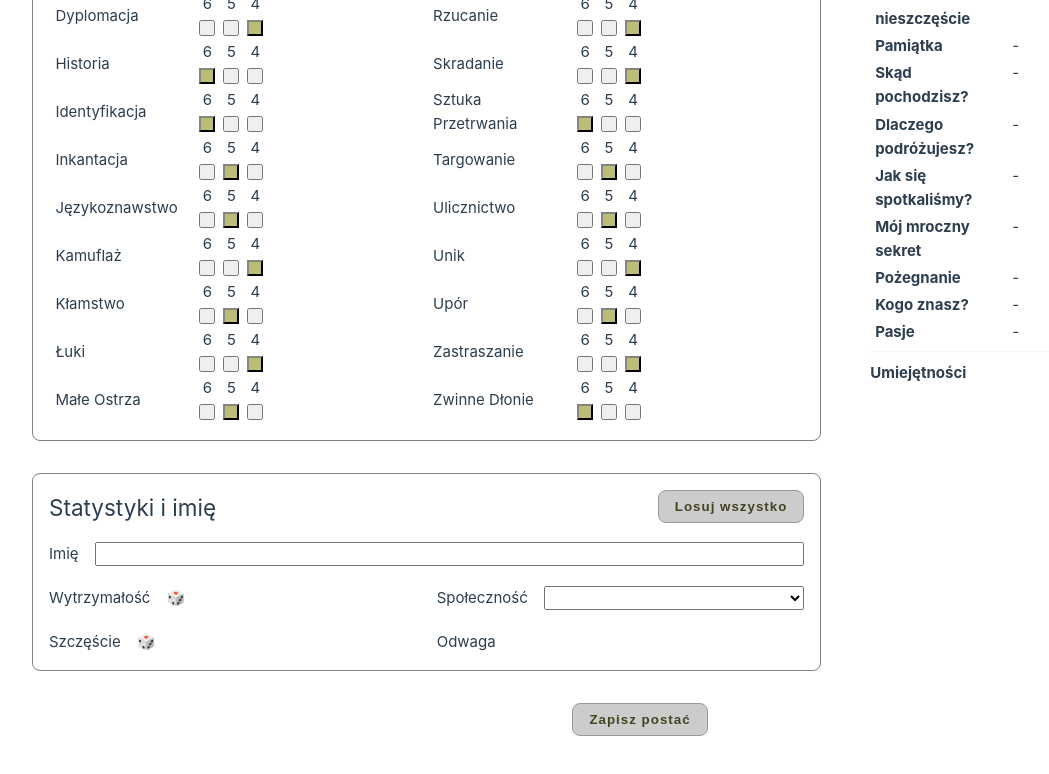
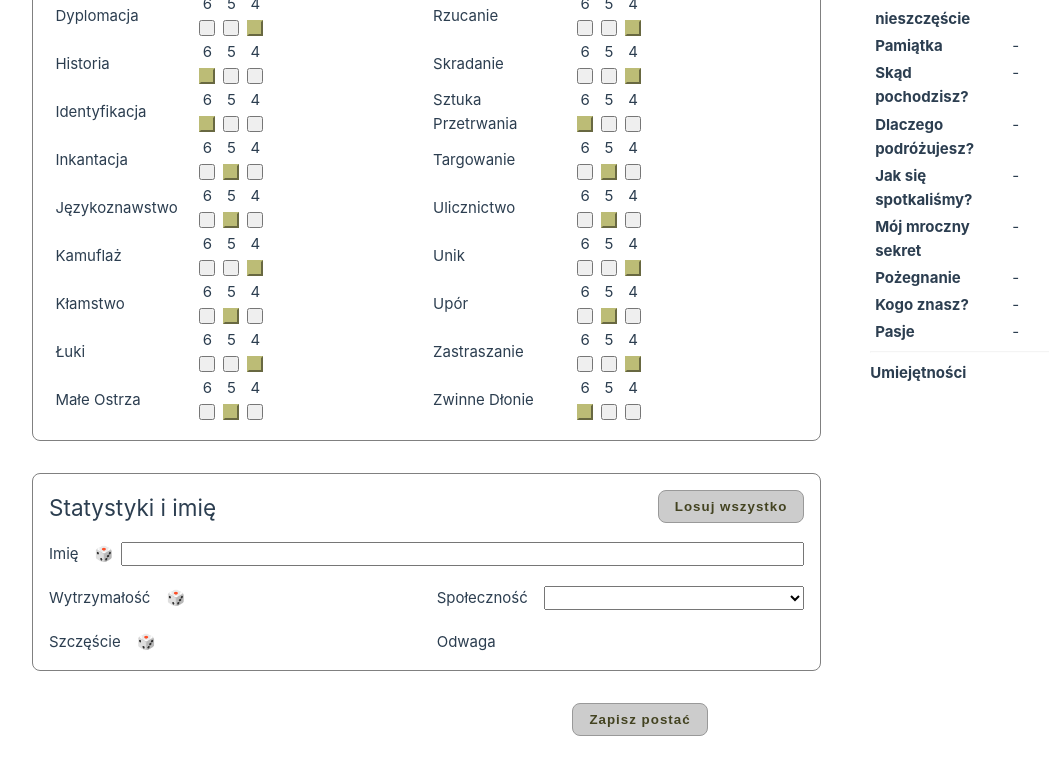
Before and after one commit to krzysztof6563/warlock-adventurer-creator, a Vue app: page /warlock-form in a window 1280 px wide. Both pictures are taken after a click on the button "Losuj". Shown: the part 558-1332 px from the top of the page, without its empty margins (0-1049 px from the left). Built offline with nearby package versions, Linux system fonts and the light colour scheme.

Commit message:
feat: add rollable names and profession restrictions by society

```diff
--- a/src/assets/main.scss
+++ b/src/assets/main.scss
@@ -18,7 +18,7 @@
     --vt-c-text-light-1: var(--vt-c-indigo);
     --vt-c-text-light-2: rgba(60, 60, 60, 0.66);
     --vt-c-text-dark-1: var(--vt-c-white);
-    --vt-c-text-dark-2: rgba(235, 235, 235, 0.64);
+    --vt-c-text-dark-2: rgb(235, 235, 215);
 
     --nonSelectBg: rgb(255 255 255 / 0.05);
     --selectBg: rgb(255 255 255 / 0.15);
--- a/src/components/SkillsSelect.vue
+++ b/src/components/SkillsSelect.vue
@@ -214,7 +214,7 @@ const rollSkills = () => {
 
             &.checked {
                 background: hsl(60, 34%, 60%);
-                border-color: #313131;
+                border-color: hsl(60, 34%, 60%);
             }
         }
     }
--- a/src/components/form/SecondStep.vue
+++ b/src/components/form/SecondStep.vue
@@ -10,6 +10,7 @@
             <div class="form-input span-2-lg">
                 <label for="" class="form-label">{{ $t("adventurer.name") }}</label>
                 <div style="display: flex; gap: 0.5rem">
+                    <span style="cursor: pointer" @click="rollName">🎲</span>
                     <input class="form-input" type="text" v-model="adventurer.name" />
                 </div>
             </div>
@@ -56,7 +57,7 @@
 
 <script setup>
 import { useWalockGeneratorStore } from "@/stores/warlock-generator";
-import { roll } from "@/core/roll";
+import { roll, rollTable } from "@/core/roll";
 import { ref, watch } from "vue";
 import { timeoutScrollToElement } from "@/core/helpers";
 
@@ -65,7 +66,12 @@ const adventurer = generatorStore.adventurer;
 
 const wasRolled = ref(false);
 
+const rollName = () => {
+    adventurer.name = rollTable(1, generatorStore.names.length, generatorStore.names)?.[0] ?? "";
+};
+
 const rollAll = () => {
+    rollName();
     adventurer.stamina = roll("2k6+12");
     adventurer.luck = roll("1k6+7");
     adventurer.society = generatorStore.societies[roll("1k4") - 1];
--- a/src/components/form/ThirdStep.vue
+++ b/src/components/form/ThirdStep.vue
@@ -11,12 +11,16 @@
             <div v-else class="span-2-lg">Wybierz profesje</div>
             <div
                 class="profession capitalize"
-                :class="{ selected: generatorStore.adventurer.profession?.name == profession.name }"
+                :class="{
+                    selected: generatorStore.adventurer.profession?.name == profession.name,
+                    disabled: !isProfessionAvailable(profession),
+                }"
                 v-for="profession in rolledProfessions"
+                :key="profession.name"
                 @click="selectProfession(profession)"
             >
                 <div>
-                    <b>{{ $t(`profession.${profession.name}`) }}</b>
+                    <b>{{ $t(`profession.${profession.name}`) }}{{ professionRestriction(profession) }}</b>
                 </div>
                 <div v-html="professionSkillsString(profession)"></div>
             </div>
@@ -37,6 +41,12 @@ const { t } = useI18n();
 const wasRolled = ref(false);
 let rolledProfessions = ref([]);
 
+const restrictionToSociety = {
+    E: "elf",
+    N: "halfling",
+    K: "dwarf",
+};
+
 const rollProfessions = () => {
     rolledProfessions.value = rollTable(6, 6, generatorStore.professions);
     wasRolled.value = true;
@@ -54,7 +64,20 @@ const professionSkillsString = (profession) => {
     return strings.join("<br>");
 };
 
+const professionRestriction = (profession) => (profession.restriction ? ` (${profession.restriction})` : "");
+const isProfessionAvailable = (profession) => {
+    if (!profession.restriction) {
+        return true;
+    }
+
+    return generatorStore.adventurer.society === restrictionToSociety[profession.restriction];
+};
+
 const selectProfession = (profession) => {
+    if (!isProfessionAvailable(profession)) {
+        return;
+    }
+
     generatorStore.adventurer.setSkillsBasedOnProfession(profession);
     generatorStore.creator.stepCompleted = Math.max(3, generatorStore.creator.stepCompleted);
     timeoutScrollToElement("#fourth-step");
@@ -70,5 +93,10 @@ const selectProfession = (profession) => {
     &.selected {
         background: var(--selectBg);
     }
+
+    &.disabled {
+        opacity: 0.5;
+        cursor: not-allowed;
+    }
 }
 </style>
--- /dev/null
+++ b/src/data/warlock/names.json
@@ -0,0 +1,72 @@
+[
+    "Adelma",
+    "Aileron",
+    "Alfana",
+    "Ambrosio",
+    "Arazmis",
+    "Ariana",
+    "Artemesia",
+    "Arthus",
+    "Dewkel",
+    "Dianne",
+    "Digus",
+    "Dogbert",
+    "Drem",
+    "Dukel",
+    "Elmira",
+    "Falkir",
+    "Ferdimund",
+    "Fezzel",
+    "Follis",
+    "Gelbon",
+    "Gilderby",
+    "Gizelby",
+    "Greedle",
+    "Grut",
+    "Helenne",
+    "Hildebrint",
+    "Hogru",
+    "Hokel",
+    "Hustoff",
+    "Igmund",
+    "Ingela",
+    "Isorn",
+    "Ivadia",
+    "Kallri",
+    "Kimleey",
+    "Ladri",
+    "Lam",
+    "Landrel",
+    "Lianne",
+    "Lin",
+    "Lindus",
+    "Lort",
+    "Lortha",
+    "Lus",
+    "Oanni",
+    "Oeanne",
+    "Oimu",
+    "Olma",
+    "Olmer",
+    "Omund",
+    "Ookla",
+    "Orlo",
+    "Otho",
+    "Oziman",
+    "Ploon",
+    "Prim",
+    "Quintana",
+    "Shara",
+    "Smenk",
+    "Telken",
+    "Valern",
+    "Walkor",
+    "Valkri",
+    "Wanbu",
+    "Wendelur",
+    "Wiborn",
+    "Wik",
+    "Wilke",
+    "Worley",
+    "Yarn"
+]
--- a/src/stores/warlock-generator.js
+++ b/src/stores/warlock-generator.js
@@ -3,6 +3,7 @@ import { defineStore } from "pinia";
 export const useWalockGeneratorStore = defineStore("warlockGenerator", {
     state: () => ({
         skills: [],
+        names: [],
         societies: [],
         professions: [],
         talents: [],
--- a/src/views/WarlockCharacterFormView.vue
+++ b/src/views/WarlockCharacterFormView.vue
@@ -34,6 +34,7 @@ import { useWalockGeneratorStore } from "@/stores/warlock-generator";
 import { useWalockStorageStore } from "@/stores/warlock-storage";
 import { ref, watch } from "vue";
 import skills from "@/data/warlock/skills.json";
+import names from "@/data/warlock/names.json";
 import societies from "@/data/warlock/societies.json";
 import professions from "@/data/warlock/professions.json";
 import talents from "@/data/warlock/talents.json";
@@ -66,6 +67,7 @@ storageStore.init();
 
 const initGenerator = () => {
     generatorStore.skills = ref(skills);
+    generatorStore.names = ref(names);
     generatorStore.societies = ref(societies);
     generatorStore.professions = ref(professions);
     generatorStore.talents = talents;
```
